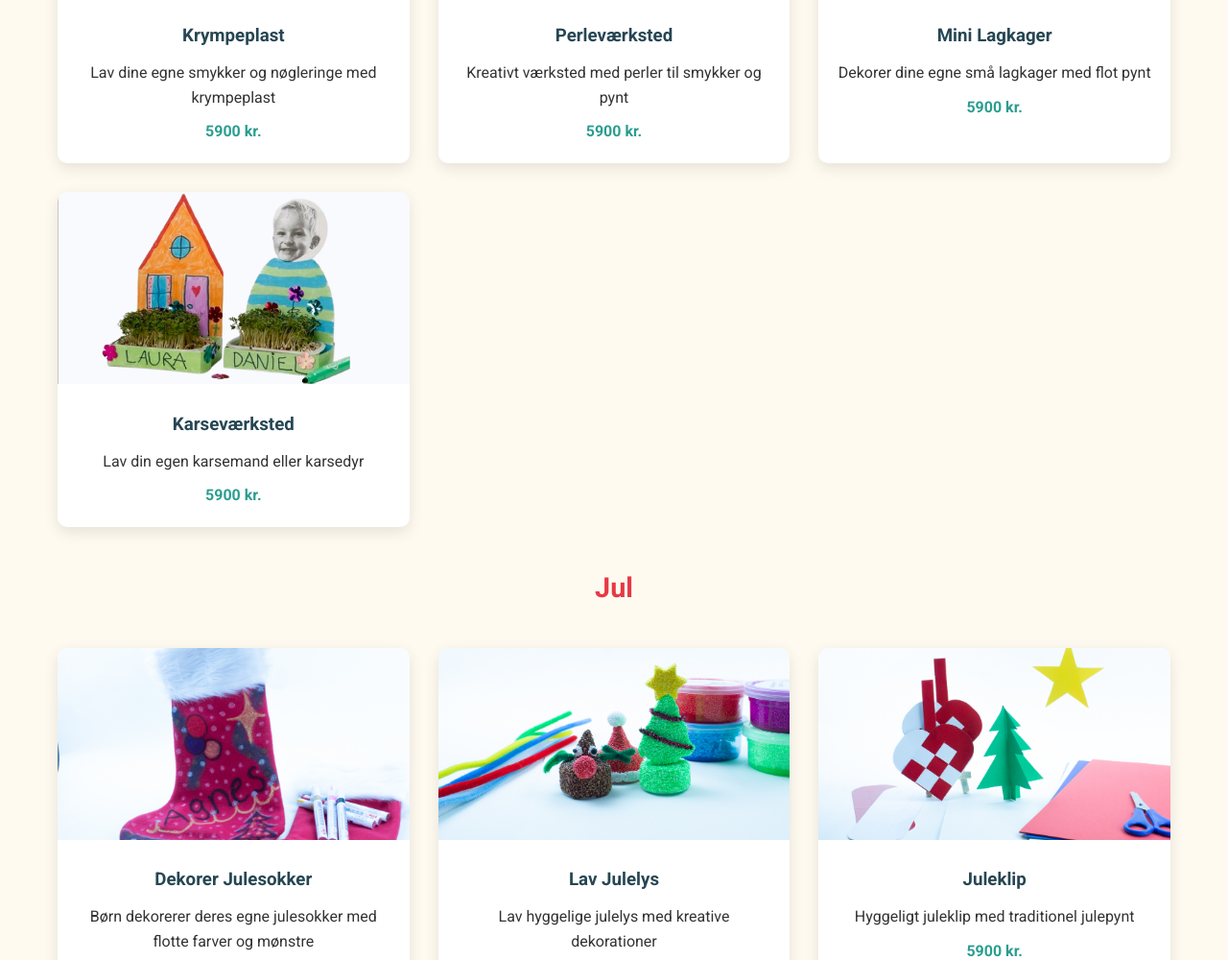
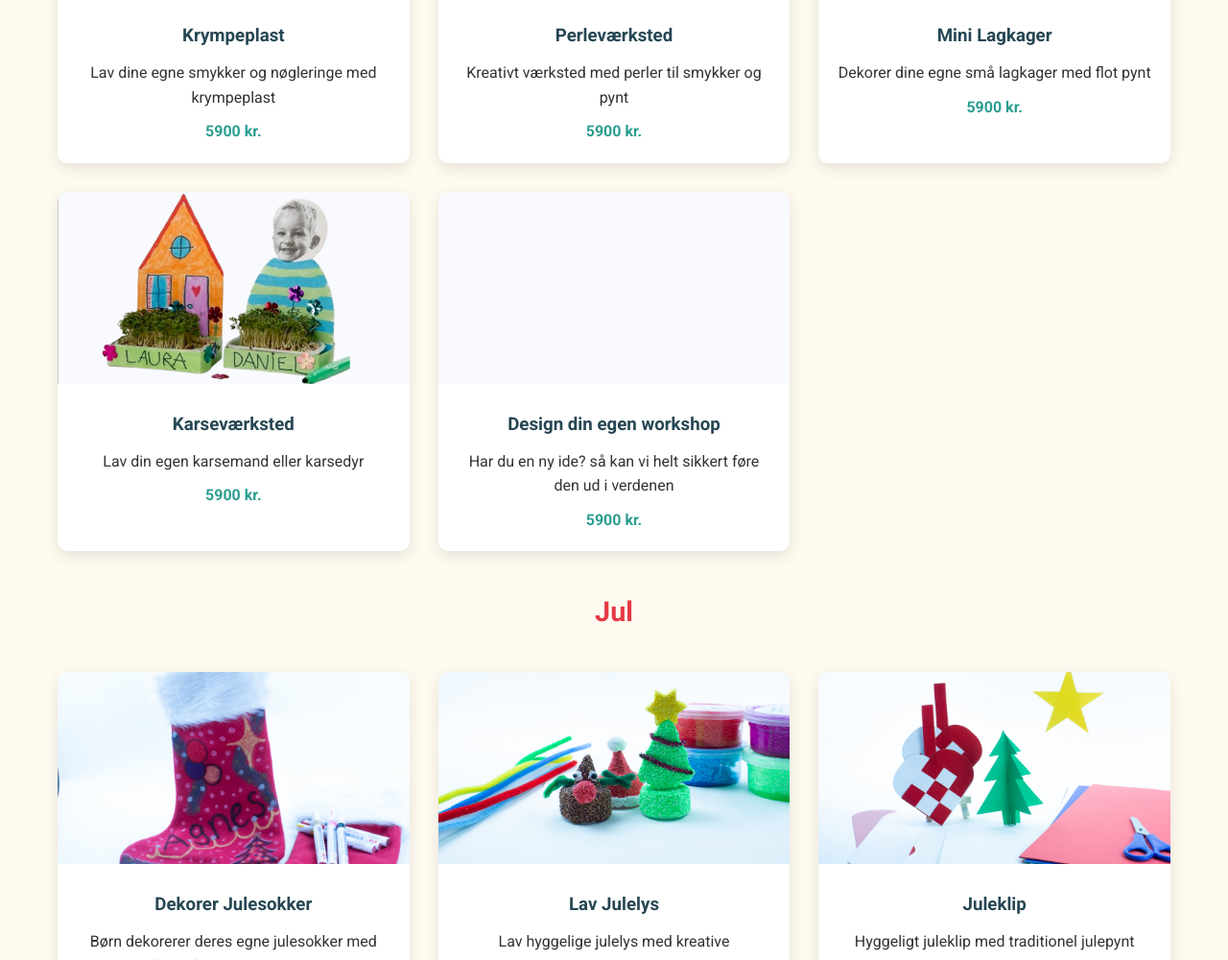
Before and after one commit to Daheda1/Eventino, a plain HTML site: page index.html in a window 1280 px wide. Shown: the part 2680-3680 px from the top of the page at 96% size. Drawn offline with Linux system fonts and the light colour scheme.

Commit message:
Add your own

```diff
--- a/index.html
+++ b/index.html
@@ -595,6 +595,15 @@
             <p style="color: var(--color-secondary); font-weight: bold; margin-top: 10px;">5900 kr.</p>
           </div>
         </div>
+
+        <div class="service-card">
+          <img src="Empty.png" alt="Karseværksted">
+          <div class="service-content">
+            <h3>Design din egen workshop</h3>
+            <p>Har du en ny ide? så kan vi helt sikkert føre den ud i verdenen</p>
+            <p style="color: var(--color-secondary); font-weight: bold; margin-top: 10px;">5900 kr.</p>
+          </div>
+        </div>
       </div>
 
       <h3 style="color: #E63946; font-size: 1.8em; margin: 40px 0 20px;">Jul</h3>
```
